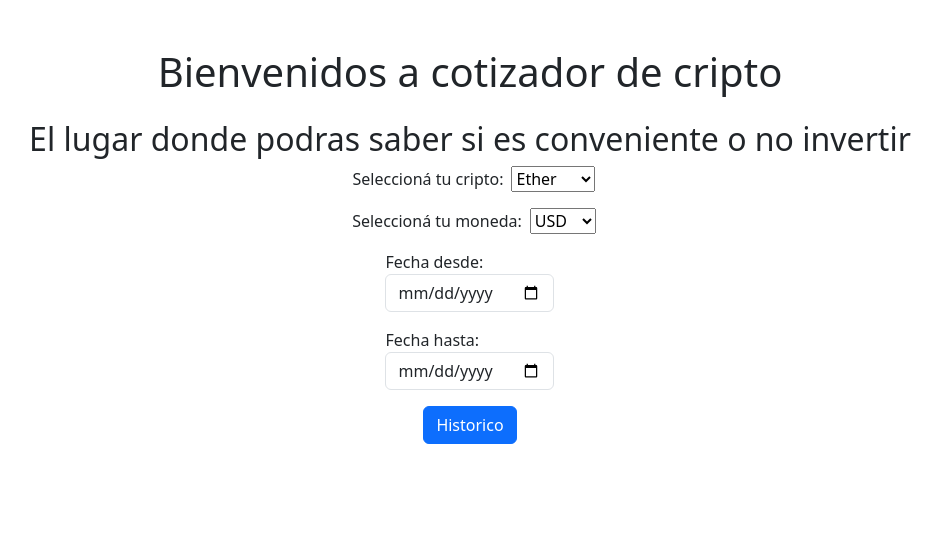
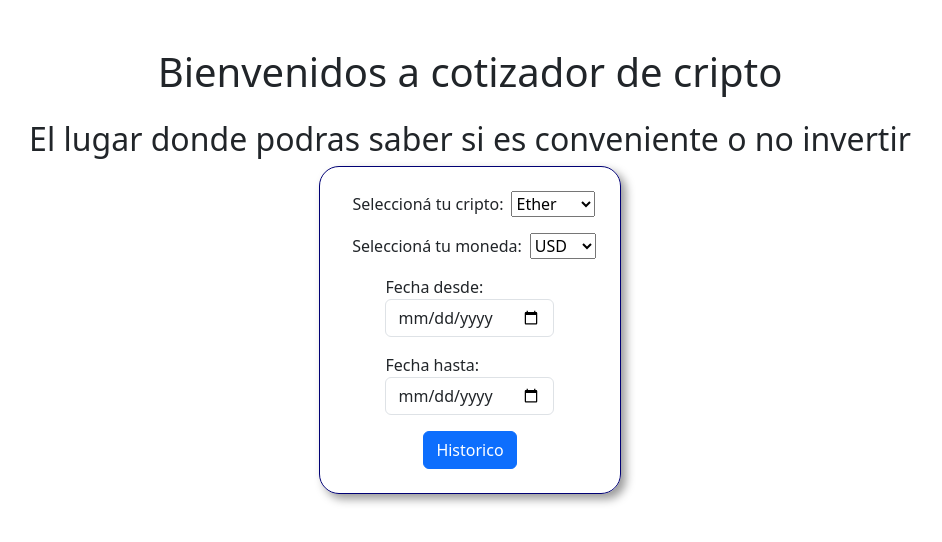
Before and after one commit to CristhianLeal/CriptoTest-Front, a React (Vite) app: page / in a window 1280 px wide. Shown: the top 542 px of the page, without its empty margins (170-1112 px from the left). Built offline with nearby package versions, Linux system fonts and the light colour scheme.

Commit message:
add bootstrap icons, color var, local storage for quote

```diff
--- a/index.html
+++ b/index.html
@@ -4,6 +4,7 @@
     <meta charset='UTF-8' />
     <link rel='icon' type='image/svg+xml' href='/vite.svg' />
     <link href='https://cdn.jsdelivr.net/npm/bootstrap@5.3.1/dist/css/bootstrap.min.css' rel='stylesheet' integrity='sha384-4bw+/aepP/YC94hEpVNVgiZdgIC5+VKNBQNGCHeKRQN+PtmoHDEXuppvnDJzQIu9' crossorigin='anonymous'>
+    <link rel="stylesheet" href="https://cdn.jsdelivr.net/npm/bootstrap-icons@1.10.5/font/bootstrap-icons.css">
     <meta name='viewport' content='width=device-width, initial-scale=1.0' />
     <title>Your Cripto</title>
   </head>
--- a/src/App.css
+++ b/src/App.css
@@ -0,0 +1,6 @@
+:root {
+  --red: 0;
+  --green: 0;
+  --blue: 116;
+  --opacity: 0.4;
+}
--- a/src/Components/Form/Form.jsx
+++ b/src/Components/Form/Form.jsx
@@ -15,8 +15,7 @@ const Form = () => {
       } else if (data.cripto === 'matic-mainnet') {
         localStorage.setItem('cripto', 'Matic Token')
       }
-      console.log('enviado')
-      console.log(data.cripto)
+      localStorage.setItem('quoteCurrency', data.quoteCurrency)
       window.location.href = 'http://127.0.0.1:5173/mainpage/'
     } catch (error) {
       console.error('Error', error)
@@ -24,7 +23,7 @@ const Form = () => {
     reset()
   }
   return (
-    <div>
+    <div className='form p-4'>
       <form onSubmit={handleSubmit(onSubmit)} className='d-flex flex-column align-items-center'>
         <div className="form-group">
           <label className='px-2'>Seleccioná tu cripto: </label>
@@ -41,15 +40,15 @@ const Form = () => {
         <div className="form-group mt-3">
           <label className='px-2'>Seleccioná tu moneda: </label>
           <select
-            name="money"
-            className={`${errors?.money ? 'is-invalid' : ''}`}
-            {...register('money', { required: 'moneda is required' })}
+            name="quoteCurrency"
+            className={`${errors?.quoteCurrency ? 'is-invalid' : ''}`}
+            {...register('quoteCurrency', { required: 'El tipo de moneda es requerido' })}
             >
             <option value="USD">USD</option>
-            <option value="PESO">PESO</option>
+            <option value="GBP">GBP</option>
             <option value="EUR">EURO</option>
           </select>
-          {errors.money && <span className="error">{errors.money.message}</span>}
+          {errors.quoteCurrency && <span className="error">{errors.quoteCurrency.message}</span>}
         </div>
         <div className="form-group mt-3">
           <label>Fecha desde:</label>
--- a/src/Components/Form/form.css
+++ b/src/Components/Form/form.css
@@ -0,0 +1,5 @@
+.form{
+  border: 1px solid rgba(var(--red), var(--green), var(--blue));
+  border-radius: 20px;
+  box-shadow: 5px 5px 10px rgba(0, 0, 0, 0.4);
+}
```
